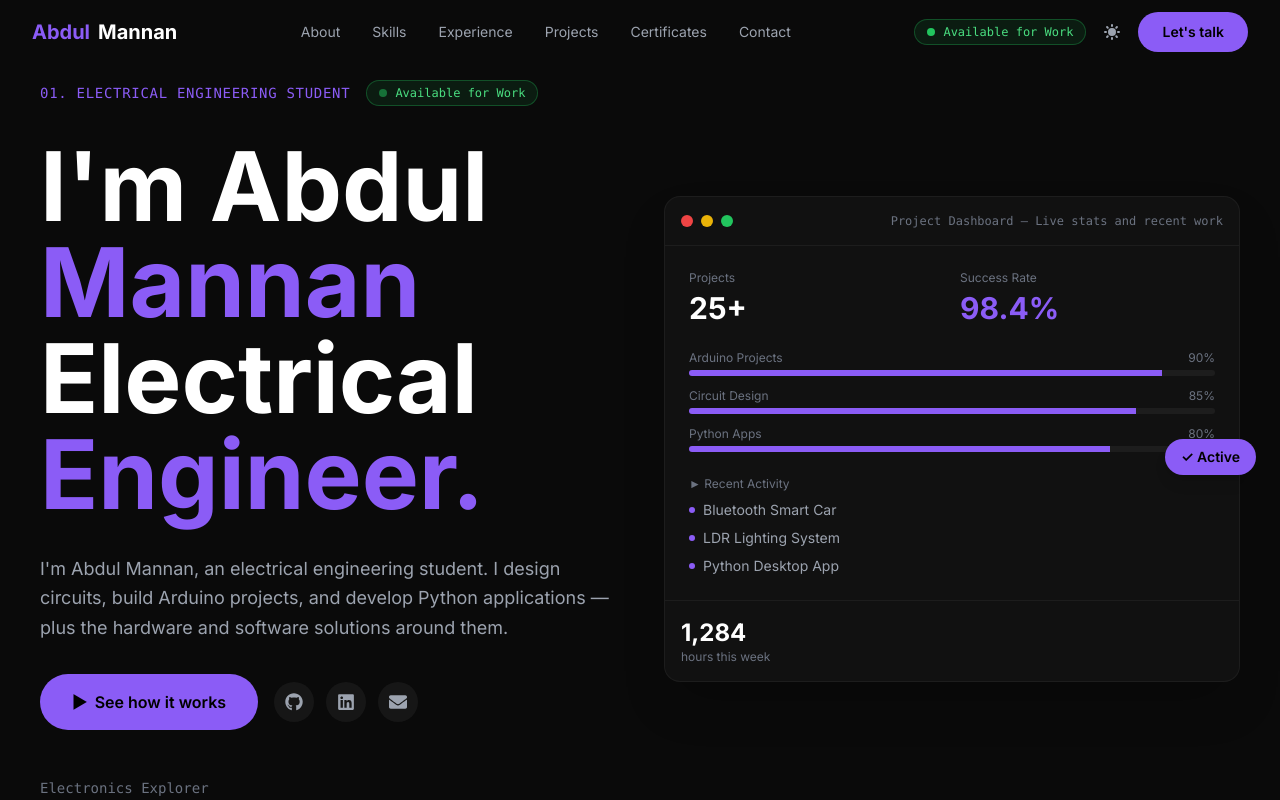
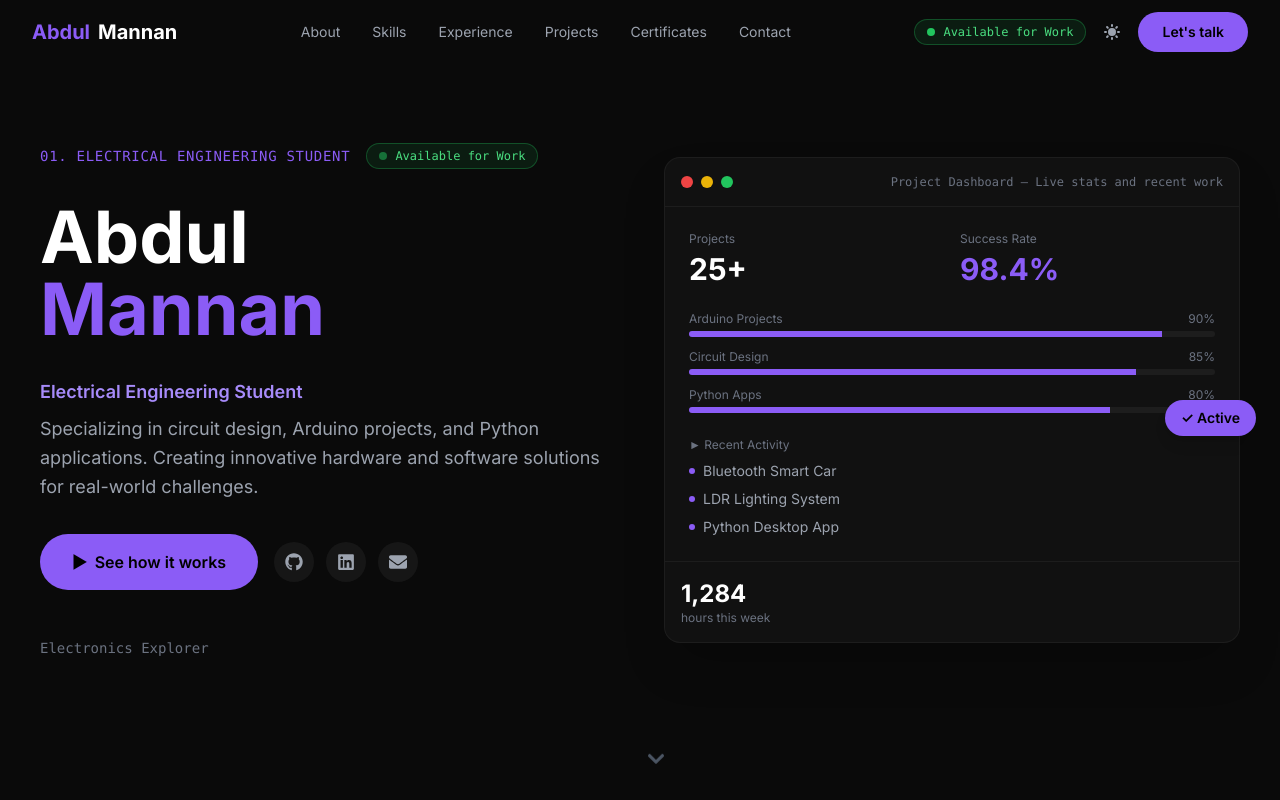
Before and after one commit to abdmananch16/Portfolio-Website, a Next.js app: page / in a window 1280 px wide. Shown: the top 800 px of the page. Built offline with nearby package versions, Linux system fonts and the light colour scheme; a web font is replaced by a local one.

Commit message:
Reduce Abdul Mannan name size and show only name with clean animations

```diff
--- a/components/Hero.tsx
+++ b/components/Hero.tsx
@@ -52,14 +52,23 @@ const Hero = () => {
               transition={{ delay: 0.3 }}
               className="mb-8"
             >
-              <h1 className="text-5xl sm:text-6xl md:text-7xl lg:text-8xl font-bold text-white leading-[0.9] mb-4">
-                I&apos;m Abdul
-                <br />
-                <span className="text-violet-500">Mannan</span>
-                <br />
-                Electrical
-                <br />
-                <span className="text-violet-500">Engineer.</span>
+              <h1 className="text-4xl sm:text-5xl md:text-6xl lg:text-7xl font-bold text-white leading-[0.9] mb-4">
+                <motion.span
+                  initial={{ opacity: 0, x: -30 }}
+                  animate={{ opacity: 1, x: 0 }}
+                  transition={{ delay: 0.5, duration: 0.8 }}
+                  className="block"
+                >
+                  Abdul
+                </motion.span>
+                <motion.span
+                  initial={{ opacity: 0, x: 30 }}
+                  animate={{ opacity: 1, x: 0 }}
+                  transition={{ delay: 0.7, duration: 0.8 }}
+                  className="block text-violet-500"
+                >
+                  Mannan
+                </motion.span>
               </h1>
             </motion.div>
 
@@ -67,17 +76,26 @@ const Hero = () => {
             <motion.p
               initial={{ opacity: 0, y: 20 }}
               animate={{ opacity: 1, y: 0 }}
-              transition={{ delay: 0.5 }}
+              transition={{ delay: 0.9 }}
               className="text-gray-400 text-lg leading-relaxed mb-8 max-w-xl"
             >
-              I&apos;m Abdul Mannan, an electrical engineering student. I design circuits, build Arduino projects, and develop Python applications — plus the hardware and software solutions around them.
+              <motion.span
+                initial={{ opacity: 0 }}
+                animate={{ opacity: 1 }}
+                transition={{ delay: 1.1, duration: 1 }}
+                className="text-violet-400 font-semibold block mb-2"
+              >
+                Electrical Engineering Student
+              </motion.span>
+              Specializing in circuit design, Arduino projects, and Python applications.
+              Creating innovative hardware and software solutions for real-world challenges.
             </motion.p>
 
             {/* CTA Button */}
             <motion.div
               initial={{ opacity: 0, y: 20 }}
               animate={{ opacity: 1, y: 0 }}
-              transition={{ delay: 0.6 }}
+              transition={{ delay: 1.3 }}
               className="flex items-center gap-4"
             >
               <motion.a
@@ -114,7 +132,7 @@ const Hero = () => {
             <motion.div
               initial={{ opacity: 0 }}
               animate={{ opacity: 1 }}
-              transition={{ delay: 0.8 }}
+              transition={{ delay: 1.5 }}
               className="mt-12 text-gray-500 text-sm font-mono"
             >
               <TypeAnimation
```
